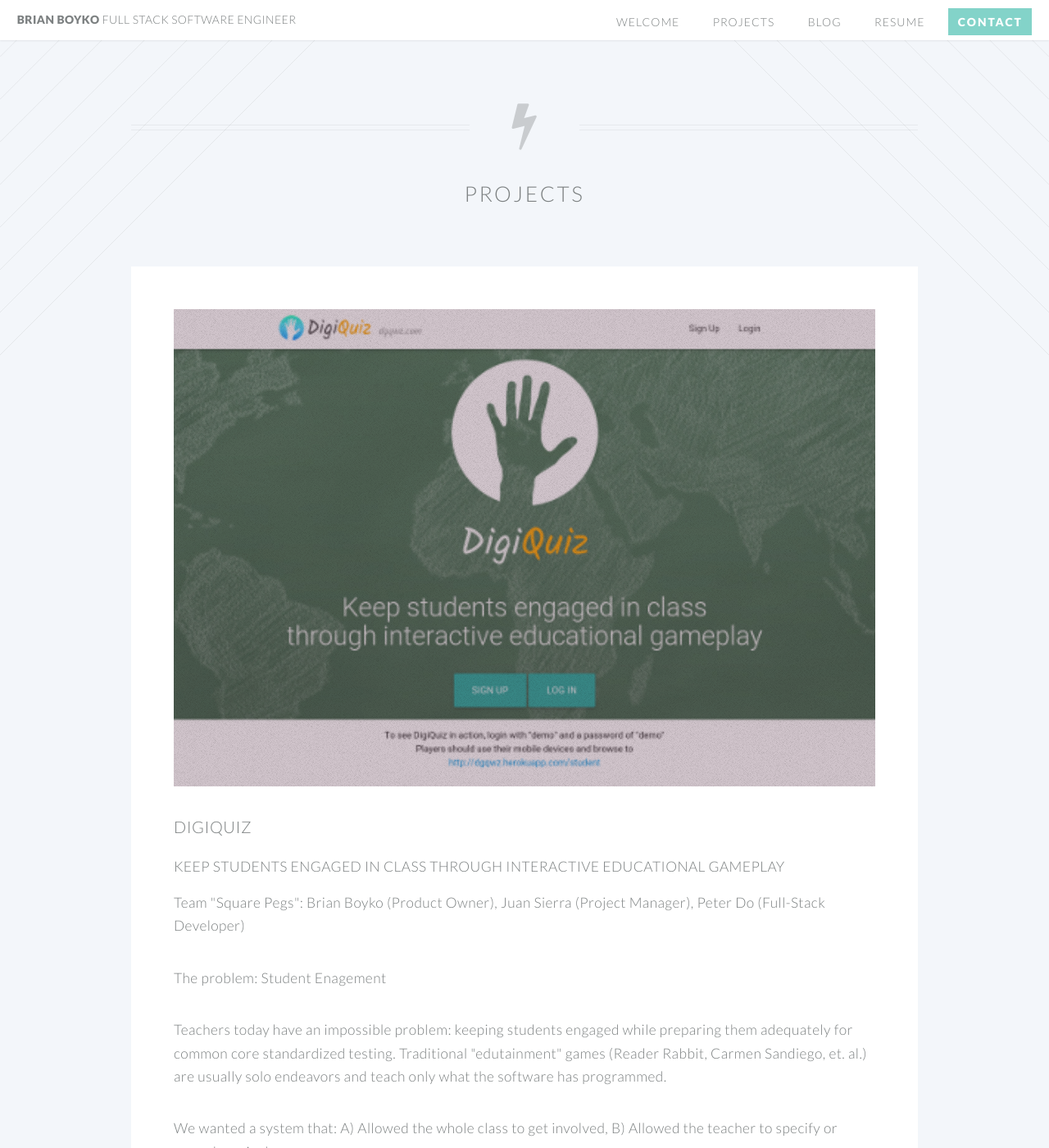
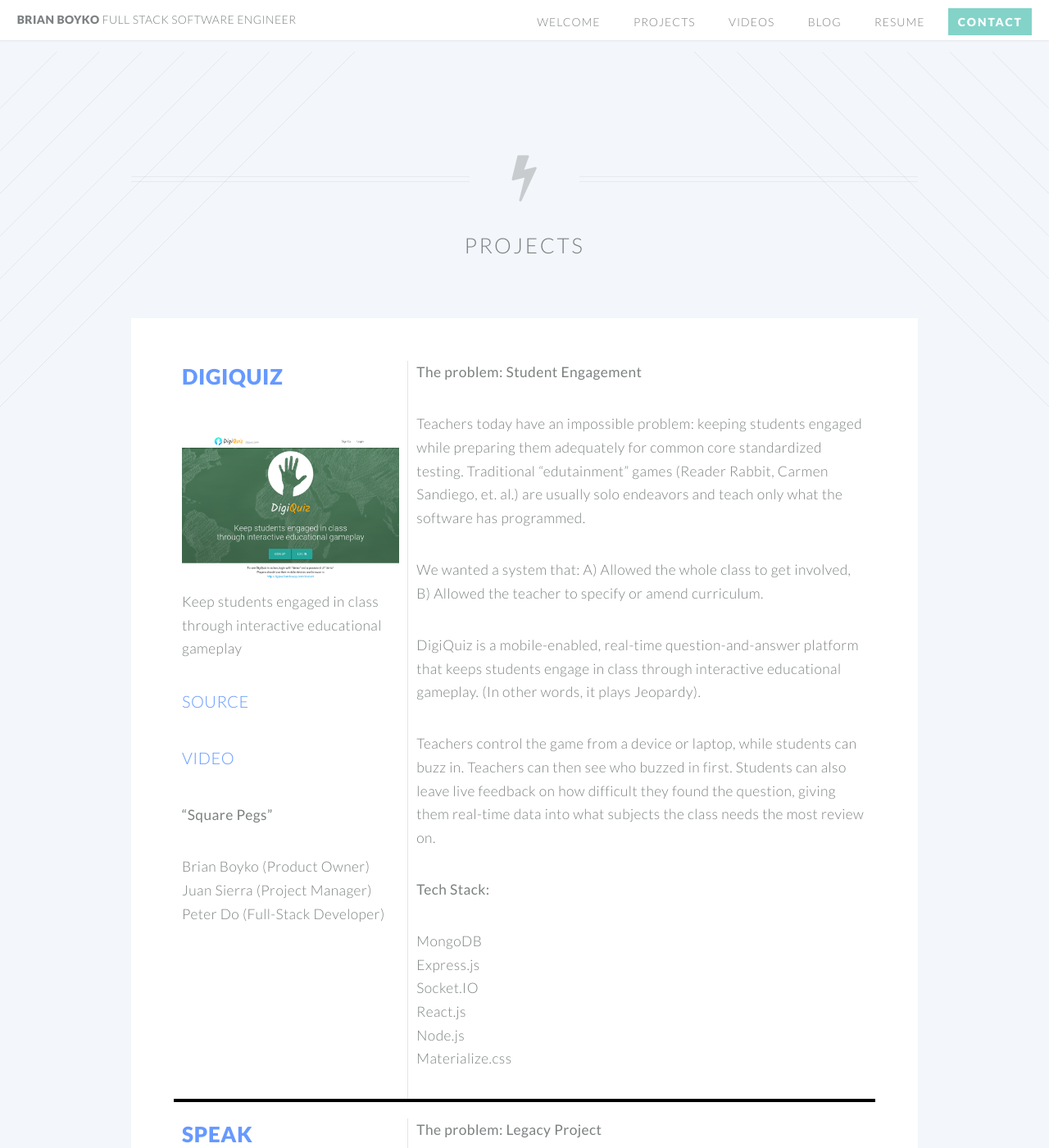
Before and after one commit to brianboyko/brianboyko.github.io, a Jekyll site: the page built from projects.md, in a window 1280 px wide and 1400 px high. Shown: the whole window at 82% size. Built offline with Jekyll 4.4.1, drawn with Linux system fonts in a browser that asks for light colours; some of the changed text lies outside the part shown.

Commit message:
Edit projects page & add video page

```diff
--- a/_includes/header.html
+++ b/_includes/header.html
@@ -7,6 +7,9 @@
       </li>
       <li>
         <a href="/projects.html">Projects</a>
+      </li>
+      <li>
+        <a href="/videos.html">Videos</a>
       </li>
       <li>
         <a href="/blog.html">Blog</a>
--- /dev/null
+++ b/_includes/projects.html
@@ -0,0 +1,97 @@
+--- layout: default --- <!--
+  Twenty by HTML5 UP
+  html5up.net | @n33co
+  Free for personal and commercial use under the CCA 3.0 license (html5up.net/license)
+-->
+ <!-- Main -->
+<article id="main" class="projects">
+  <header class="special container">
+    <span class="icon fa-bolt"></span>
+    <h2>Projects</h2>
+  </header><!-- One -->
+  <section class="wrapper style4 container">
+    <!-- Content -->
+    <div class="content">
+      <section class="project">
+        <div class="col-1-3">
+          <h3 class="head">{{ digiquiz_head | markdownify }}</h3>
+          <div>{{ digiquiz_image }}</div>
+          <div class="desc">{{ digiquiz_desc | markdownify }}</div>
+          <h3 class="source">{{ digiquiz_source | markdownify }}</h3>
+          <h3>{{ digiquiz_video | markdownify }}</h3>
+          <div class="team">{{ digiquiz_team | markdownify }}</div>
+          <div></div>
+        </div>
+        <div class="col-2-3 mainbar">
+          {{ digiquiz_main | markdownify }}
+        </div>
+        <div style="clear:both;"></div>
+      </section>
+
+    <section class="project">
+        <div class="col-1-3">
+          <h3 class="head">{{ speak_head | markdownify }}</h3>
+          <div>{{ speak_image }}</div>
+          <div class="desc">{{ speak_desc | markdownify }}</div>
+          <h3 class="source">{{ speak_source | markdownify }}</h3>
+          <div class="team">{{ speak_team | markdownify }}</div>
+          <div></div>
+        </div>
+        <div class="col-2-3 mainbar">
+          {{ speak_main | markdownify }}
+        </div>
+        <div style="clear:both;"></div>
+      </section>
+
+
+    <section class="project">
+        <div class="col-1-3">
+          <h3 class="head">{{ wwtbam_head | markdownify }}</h3>
+          <div>{{ wwtbam_image }}</div>
+          <div class="desc">{{ wwtbam_desc | markdownify }}</div>
+          <h3 class="source">{{ wwtbam_source | markdownify }}</h3>
+          <div class="team">{{ wwtbam_team | markdownify }}</div>
+          <div></div>
+        </div>
+        <div class="col-2-3 mainbar">
+          {{ wwtbam_main | markdownify }}
+        </div>
+        <div style="clear:both;"></div>
+      </section>
+
+
+    <section class="project">
+        <div class="col-1-3">
+          <h3 class="head">{{ thisguy_head | markdownify }}</h3>
+          <div>{{ thisguy_image }}</div>
+          <div class="desc">{{ thisguy_desc | markdownify }}</div>
+          <h3 class="source">{{ thisguy_source | markdownify }}</h3>
+          <div class="team">{{ thisguy_team | markdownify }}</div>
+          <div></div>
+        </div>
+        <div class="col-2-3 mainbar">
+          {{ thisguy_main | markdownify }}
+        </div>
+        <div style="clear:both;"></div>
+      </section>
+
+
+
+    <section class="project">
+        <div class="col-1-3">
+          <h3 class="head">{{ consoley_head | markdownify }}</h3>
+          <div>{{ consoley_image }}</div>
+          <div class="desc">{{ consoley_desc | markdownify }}</div>
+          <h3 class="source">{{ consoley_source | markdownify }}</h3>
+          <div class="team">{{ consoley_team | markdownify }}</div>
+          <div></div>
+        </div>
+        <div class="col-2-3 mainbar">
+          {{ consoley_main | markdownify }}
+        </div>
+        <div style="clear:both;"></div>
+      </section>
+
+    </div>
+
+</article>
--- a/css/style.css
+++ b/css/style.css
@@ -41,7 +41,7 @@
 		-o-transition: color 0.2s ease-in-out, border-color 0.2s ease-in-out, background-color 0.2s ease-in-out;
 		-ms-transition: color 0.2s ease-in-out, border-color 0.2s ease-in-out, background-color 0.2s ease-in-out;
 		transition: color 0.2s ease-in-out, border-color 0.2s ease-in-out, background-color 0.2s ease-in-out;
-		color: #3fb1a3;
+/*		color: #3fb1a3;*/
 		text-decoration: none;
 		border-bottom: dotted 1px;
 	}
@@ -1119,3 +1119,58 @@
     width: 100px;
     height: 100px;
 }
+
+/* BRIAN'S CUSTOM CSS */
+
+[class*='col-'] {
+  float: left;
+  padding-left: 10px;
+  padding-right: 10px;
+}
+
+.col-2-3 {
+  width: 66.66%;
+}
+.col-1-3 {
+  width: 33.33%;
+}
+
+.col-1-2, .col-2-4{
+	width: 50%;
+}
+
+.col-1-4{
+	width: 25%;
+}
+
+.col-3-4{
+	width: 75%;
+}
+
+.head {
+	font-size:150%;
+	font-weight:bold;
+}
+
+.mainbar {
+	border-left: 1px solid #e5e5e5;
+}
+
+
+.projects a {
+	color: #6699ff;
+}
+
+.projects a:hover {
+	color:blue;
+}
+
+.project {
+	border-bottom: 4px solid black;
+	margin-bottom: 20px;
+}
+
+.video {
+	margin:auto;
+	text-align:center;
+}
--- a/projects.html
+++ b/projects-bak.html
@@ -22,12 +22,17 @@
             <!-- Content -->
               <div class="content">
                 <section>
-                  <a href="http://dgqwz.herokuapp.com" class="image featured"><img src="images/digiquiz.png" alt="" /></a>
+                  <div class="col-1-3">
                   <header>
                     <h3><a href="http://dgqwz.herokuapp.com">DigiQuiz</a></h3>
                     <h4>Keep students engaged in class through interactive educational gameplay</h4>
                   </header>
-                  <p>Team "Square Pegs": Brian Boyko (Product Owner), Juan Sierra (Project Manager), Peter Do (Full-Stack Developer)</p>
+
+                  <a href="http://dgqwz.herokuapp.com" class="image featured"><img src="images/digiquiz.png" alt="" /></a>
+
+                  </div>
+                  <div class="col-2-3">
+                  <p><em>Team "Square Pegs": Brian Boyko (Product Owner), Juan Sierra (Project Manager), Peter Do (Full-Stack Developer)</em></p>
                   <p>The problem: Student Enagement</p>
                   <p>Teachers today have an impossible problem: keeping students engaged while preparing them adequately for common core standardized testing. Traditional "edutainment" games (Reader Rabbit, Carmen Sandiego, et. al.) are usually solo endeavors and teach only what the software has programmed. </P>
                   <p>We wanted a system that: A) Allowed the whole class to get involved, B) Allowed the teacher to specify or amend curriculum. </p>
@@ -47,6 +52,7 @@
                     <iframe width="560" height="315" src="https://www.youtube.com/embed/djVlG4gGOp4" frameborder="0" allowfullscreen></iframe>
                     <HR>
                 </section>
+                <div style="clear:both;"></div>
                 <section>
                   <a href="http://spkr.herokuapp.com" class="image featured"><img src="images/spkr.png" alt="" /></a>
                   <header>
@@ -68,6 +74,19 @@
                     </UL>
 
                 </section>
+                <section>
 
+                <div class="grid">
+                  <div class="col-1-3">
+                     Main Content
+                  </div>
+                  <div class="col-1-3">
+                     Main Content
+                  </div
+                  <div class="col-1-3">
+                     Sidebar
+                  </div>
+                </div>
+                </section>
 
       </article>
--- /dev/null
+++ b/projects.md
@@ -0,0 +1,244 @@
+---
+layout: default
+title: Projects
+omit_title_suffix: true
+cssid: projects
+---
+
+{% capture digiquiz_head %}
+[Digiquiz](http://dgqwz.herokuapp.com)
+{% endcapture %}
+
+{% capture digiquiz_desc %}
+Keep students engaged in class through interactive educational gameplay
+{% endcapture %}
+
+{% capture digiquiz_source %}
+[Source](https://github.com/squarepegs/MKS21-thesis)
+{% endcapture %}
+
+{% capture digiquiz_image %}
+<img src="images/digiquiz.png" width="100%" />
+{% endcapture %}
+
+{% capture digiquiz_video %}
+[Video](https://www.youtube.com/watch?v=djVlG4gGOp4)
+{% endcapture %}
+
+{% capture digiquiz_main %}
+
+**The problem: Student Engagement**
+
+Teachers today have an impossible problem: keeping students engaged while preparing them adequately for common core standardized testing. Traditional "edutainment" games (Reader Rabbit, Carmen Sandiego, et. al.) are usually solo endeavors and teach only what the software has programmed.
+
+We wanted a system that: A) Allowed the whole class to get involved, B) Allowed the teacher to specify or amend curriculum.
+
+DigiQuiz is a mobile-enabled, real-time question-and-answer platform that keeps students engage in class through interactive educational gameplay. (In other words, it plays Jeopardy).
+
+Teachers control the game from a device or laptop, while students can buzz in.  Teachers can then see who buzzed in first. Students can also leave live feedback on how difficult they found the question, giving them real-time data into what subjects the class needs the most review on.
+
+**Tech Stack:**
+
+* MongoDB
+* Express.js
+* Socket.IO
+* React.js
+* Node.js
+* Materialize.css
+
+{% endcapture %}
+
+{% capture digiquiz_team %}
+**"Square Pegs"**
+
+* Brian Boyko (Product Owner)
+* Juan Sierra (Project Manager)
+* Peter Do (Full-Stack Developer)
+{% endcapture %}
+
+
+
+
+
+
+{% capture speak_head %}
+[Speak](http://spkr.herokuapp.com)
+{% endcapture %}
+
+{% capture speak_desc %}
+Feedback for Public Speakers
+{% endcapture %}
+
+{% capture speak_source %}
+[Source](https://github.com/stacks-on-stacks/spkr)
+{% endcapture %}
+
+{% capture speak_image %}
+<img src="images/spkr.png" width="100%" />
+{% endcapture %}
+
+{% capture speak_main %}
+
+**The problem: Legacy Project**
+
+This was a legacy project - we were given a half-developed greenfield project from another team, and we were asked to add features.
+
+Originally, the project was able to gather data and display it, but we felt that there were some significant limitations. Specifically, the original app had nine categories hard-coded into the system, we added the ability to add and remove categories both stored on the database and displayed via the data visualization library, D3.
+
+We allowed for evaluators to leave custom feedback for the form, and we made the site design responsive using Bootstrap.css.
+
+**Tech Stack:**
+
+* MongoDB
+* Express.js
+* Angular.js
+* Node.js
+* D3.js
+* Bootstrap.css
+
+{% endcapture %}
+
+{% capture speak_team %}
+**Stacks-on-Stacks**
+
+* Brian Boyko (Project Manager)
+* Vaishnavi Reddi (Product Owner)
+* Peter Do (Front-End Developer)
+* Dan Moser (Full-Stack Developer)
+* Josh Stevens (Full-Stack Developer)
+
+{% endcapture %}
+
+
+
+
+
+
+{% capture wwtbam_head %}
+[WWTBAM](https://wwtbam.herokuapp.com/)
+{% endcapture %}
+
+{% capture wwtbam_desc %}
+Play "Who Wants To Be A Millionaire" in real time.
+(36 Hour Coding Challenge)
+{% endcapture %}
+
+{% capture wwtbam_source %}
+[Source](https://github.com/brianboyko/MKS-solo)
+{% endcapture %}
+
+{% capture wwtbam_image %}
+<img src="images/wwtbam.png" width="100%" />
+{% endcapture %}
+
+{% capture wwtbam_main %}
+
+**The problem: Real-Time Interaction and Asynchronous events**
+
+This 36 hour solo coding challenge was the culmination of the first half of the MakerSquare advanced software engineering immersive.
+
+Multiple users can go to the website, one of them gives a command to start the game, and the users then answer questions, and chat and play with each other. Correct answers give ten points; the first correct answer the server recieves gets a bonus five points.
+
+More of a proof of concept than an actual app, it nevertheless was well recieved.
+
+**Tech Stack:**
+
+* Node.js
+* FS.js
+* Socket.IO
+* jQuery
+
+{% endcapture %}
+
+{% capture wwtbam_team %}
+Solo project.
+
+{% endcapture %}
+
+
+
+
+
+
+
+
+{% capture thisguy_head %}
+[thisguy](http://sendthisguytocodecamp.com)
+{% endcapture %}
+
+{% capture thisguy_desc %}
+Crowdfund Coding Bootcamp
+(pre-MakerSquare)
+{% endcapture %}
+
+{% capture thisguy_source %}
+[Back-End Source](https://github.com/brianboyko/thisguy-checkout)
+[Front-End Source](https://github.com/brianboyko/frontend-thisguy)
+{% endcapture %}
+
+{% capture thisguy_image %}
+<img src="images/thisguy.png" width="100%" />
+{% endcapture %}
+
+{% capture thisguy_main %}
+
+**The problem: Paying for code camp through Crowdfunding**
+
+In order to improve my skills as a developer (and to prove that I had the capacity to *become* a software engineer, I created a crowdfunding website based on what I had learned from previous projects - specifically, the Mayday.US site.
+
+My plan was to raise money to pay for at least the deposit to go to MakerSquare (or similar camp), after which I would pay forward the amount I raised to a scholarship fund.  The site raised $2500, enough to put the deposit down on MakerSquare's tuition. Towards that effort, I intend to pay $2600 towards the recipient of the [Science Ambassador Scholarship](http://www.scienceambassadorscholarship.org/) in order to pay for books and or a laptop.
+
+**Tech Stack:**
+
+* PostgreSQL
+* Jekyll
+* Stripe
+
+{% endcapture %}
+
+{% capture thisguy_team %}
+Solo project.
+{% endcapture %}
+
+
+
+
+
+
+{% capture consoley_head %}
+[Consoley](http://brianboyko.github.io/consoley/)
+{% endcapture %}
+
+{% capture consoley_desc %}
+Debian command-line installer script generator.
+(pre-MakerSquare)
+{% endcapture %}
+
+{% capture consoley_source %}
+[Source](https://github.com/brianboyko/consoley)
+{% endcapture %}
+
+{% capture consoley_image %}
+<img src="images/consoley.png" width="100%" />
+{% endcapture %}
+
+{% capture consoley_main %}
+
+**The problem: Automate apt-get commands after fresh install on debian-based Linux**
+
+My first real work with javascript for web development, Consoley was another "prove to myself I can do this" project with javascript.  It is very simple: Choose a distribution, then choose the programs you want to install from a generated list - as checkmarks are checked and unchecked, the install script changes, and when you're satisfied, you just copy and paste into the console.
+
+This project would have been a lot easier had I known what jQuery was at the time I was developing it.  As such, the site is pure vanilla, client-side Javascript.
+
+**Tech Stack:**
+
+* Vanilla client-side Javascript
+
+{% endcapture %}
+
+{% capture consoley_team %}
+Solo project.
+{% endcapture %}
+
+
+{% include projects.html %}
```
Also changed, not shown: _includes/videos.html (added, +68 -0 lines), _posts/2015-11-11-nextsteps.markdown (added, +18 -0 lines), videos.md (added, +68 -0 lines), images/consoley.png (added), images/thisguy.png (added), images/wwtbam.png (added).
